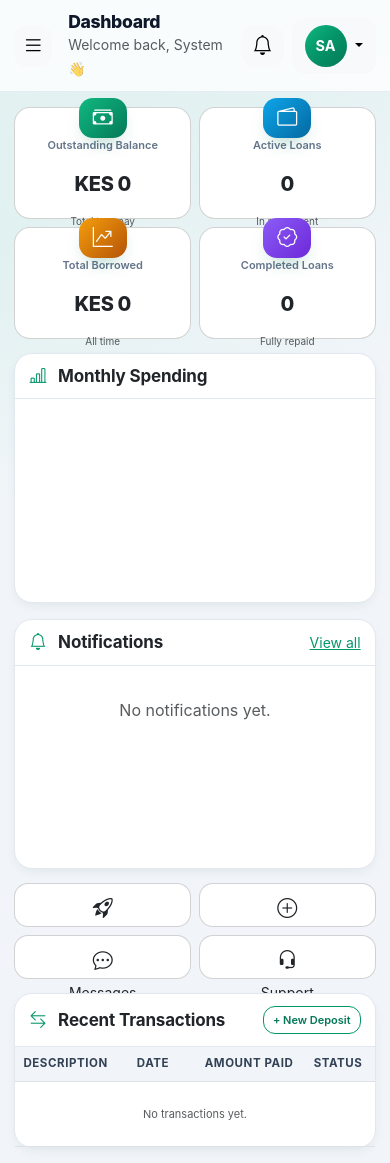
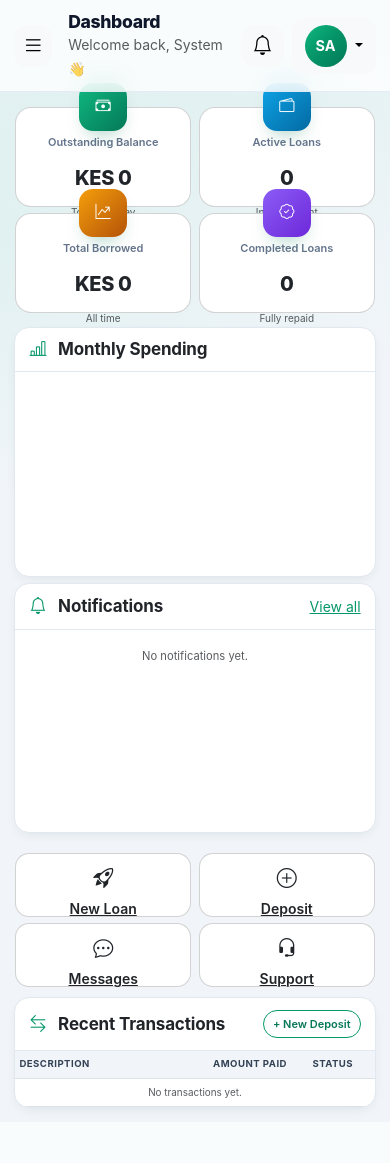
Before and after one commit to trippie412/easysaff.com, a Flask app: page /dashboard/ in a window 390 px wide. After the commit the page ends 1113 px from the top, so only its background shows below. Run offline with Flask 3, Linux system fonts and the light colour scheme; a user stored in the database is signed in; data comes from the database, SQL or seed files in the repository.

Commit message:
Optimize dashboard mobile layout

```diff
--- a/app/static/css/style.css
+++ b/app/static/css/style.css
@@ -594,292 +594,496 @@
   }
 }
 /* =========================================================
-   MOBILE DASHBOARD - COMPACT ONE-SCREEN LAYOUT
+   MOBILE DASHBOARD
+   Compact, clean and responsive layout
    ========================================================= */
 
 @media (max-width: 576px) {
 
-    /* -----------------------------------------------------
-       MAIN DASHBOARD SPACING
-       ----------------------------------------------------- */
+    /* =====================================================
+       PAGE / CONTAINER
+       ===================================================== */
 
-    .dashboard-container {
-        padding: 8px !important;
+    .dashboard-container,
+    .dashboard-page {
+        padding: 6px !important;
     }
 
     .container,
     .container-fluid {
-        padding-left: 10px !important;
-        padding-right: 10px !important;
+        width: 100% !important;
+        max-width: 100% !important;
+        padding-left: 8px !important;
+        padding-right: 8px !important;
+    }
+
+    /* Reduce vertical spacing from Bootstrap rows */
+    .row {
+        --bs-gutter-x: 8px !important;
+        --bs-gutter-y: 8px !important;
+    }
+
+    .row.g-3 {
+        --bs-gutter-x: 8px !important;
+        --bs-gutter-y: 8px !important;
     }
 
 
-    /* -----------------------------------------------------
+    /* =====================================================
        4 SUMMARY CARDS
-       2 COLUMNS × 2 ROWS
-       ----------------------------------------------------- */
-
-    .dashboard-grid {
-        display: grid !important;
-        grid-template-columns: repeat(2, minmax(0, 1fr)) !important;
-        gap: 8px !important;
-        margin-bottom: 10px !important;
-    }
+       Outstanding / Active / Borrowed / Completed
+       ===================================================== */
 
     .stat-card {
-        height: 125px !important;
-        min-height: 125px !important;
-        padding: 10px 6px !important;
+        height: 108px !important;
+        min-height: 108px !important;
+
+        padding: 8px 5px !important;
         margin: 0 !important;
+
         border-radius: 14px !important;
 
         display: flex !important;
         flex-direction: column !important;
         align-items: center !important;
         justify-content: center !important;
+
+        overflow: visible !important;
     }
 
-    /* Stat card icon */
+    /* Icon */
 
-    .stat-card .stat-icon,
-    .stat-card > div:first-child {
-        width: 46px !important;
-        height: 46px !important;
-        min-height: 46px !important;
+    .stat-card .stat-icon {
+        width: 42px !important;
+        height: 42px !important;
+        min-width: 42px !important;
+        min-height: 42px !important;
+
+        margin-top: -18px !important;
         margin-bottom: 5px !important;
+
+        border-radius: 12px !important;
+
+        display: flex !important;
+        align-items: center !important;
+        justify-content: center !important;
+
+        font-size: 1rem !important;
     }
 
-    .stat-card i {
-        font-size: 1.25rem !important;
+    .stat-card .stat-icon i {
+        font-size: 1.1rem !important;
     }
 
-    /* Stat title */
+    /* Title */
 
-    .stat-card h6,
-    .stat-card h5,
-    .stat-card .text-muted {
-        font-size: 0.72rem !important;
-        line-height: 1.15 !important;
-        margin-bottom: 3px !important;
+    .stat-card .stat-label {
+        display: block !important;
+
+        font-size: 0.68rem !important;
+        line-height: 1.05 !important;
+
+        text-align: center !important;
+
+        margin: 0 0 4px !important;
+
+        color: #64748b !important;
+        white-space: nowrap !important;
     }
 
-    /* Amount */
+    /* Main number */
 
-    .stat-card h3,
-    .stat-card h4 {
-        font-size: 1.25rem !important;
+    .stat-card .stat-value {
+        display: block !important;
+
+        font-size: 1.15rem !important;
         line-height: 1.1 !important;
-        margin: 3px 0 !important;
+
+        margin: 0 0 3px !important;
+
+        text-align: center !important;
     }
 
-    /* Bottom description */
+    /* Description */
 
     .stat-card small {
-        font-size: 0.65rem !important;
+        display: block !important;
+
+        font-size: 0.61rem !important;
         line-height: 1 !important;
+
+        text-align: center !important;
+        white-space: nowrap !important;
     }
 
 
-    /* -----------------------------------------------------
+    /* =====================================================
        MONTHLY SPENDING
-       ----------------------------------------------------- */
+       ===================================================== */
 
-    .card.mb-4 {
-        margin-bottom: 10px !important;
+    .app-card {
+        border-radius: 15px !important;
+        overflow: hidden !important;
     }
 
-    /* Target the spending card */
+    .app-card-header {
+        min-height: 48px !important;
 
-    .dashboard-grid + .card {
-        border-radius: 14px !important;
+        padding: 10px 13px !important;
+
+        display: flex !important;
+        align-items: center !important;
     }
 
-    .dashboard-grid + .card .card-header {
-        padding: 10px 12px !important;
+    .app-card-header h5 {
+        font-size: 0.95rem !important;
+        line-height: 1.1 !important;
+        margin: 0 !important;
     }
 
-    .dashboard-grid + .card .card-header h5 {
-        font-size: 0.95rem !important;
+    /* Monthly spending card */
+
+    #spendChart {
+        height: 70px !important;
+        max-height: 70px !important;
     }
 
-    .dashboard-grid + .card .card-body {
-        height: 90px !important;
-        min-height: 90px !important;
-        padding: 10px !important;
+    .app-card .card-body {
+        padding: 8px !important;
+    }
+
+    /* Make spending area much shorter */
+
+    #spendChart {
+        display: block !important;
     }
 
 
-    /* -----------------------------------------------------
+    /* =====================================================
        NOTIFICATIONS
-       ----------------------------------------------------- */
+       ===================================================== */
 
-    .dashboard-grid + .card + .card {
-        border-radius: 14px !important;
-        margin-bottom: 10px !important;
+    .mini-list {
+        max-height: 62px !important;
+        overflow: hidden !important;
     }
 
-    .dashboard-grid + .card + .card .card-header {
-        padding: 10px 12px !important;
+    .mini-list .list-group-item {
+        padding: 8px 10px !important;
+        font-size: 0.72rem !important;
     }
 
-    .dashboard-grid + .card + .card .card-header h5 {
-        font-size: 0.95rem !important;
+    .mini-list .mini-icon {
+        width: 28px !important;
+        height: 28px !important;
+        min-width: 28px !important;
+
+        display: flex !important;
+        align-items: center !important;
+        justify-content: center !important;
+
+        font-size: 0.75rem !important;
     }
 
-    .dashboard-grid + .card + .card .card-body {
-        min-height: 55px !important;
-        padding: 10px !important;
+    .mini-list strong {
+        font-size: 0.72rem !important;
+    }
+
+    .mini-list small {
+        font-size: 0.62rem !important;
+    }
+
+    /* Empty notifications message */
+
+    .mini-list .text-center {
+        padding: 12px 5px !important;
+        font-size: 0.75rem !important;
     }
 
 
-    /* -----------------------------------------------------
+    /* =====================================================
        QUICK ACTIONS
-       ----------------------------------------------------- */
+       New Loan / Deposit / Messages / Support
+       ===================================================== */
 
-    .quick-actions {
-        display: grid !important;
-        grid-template-columns: repeat(2, minmax(0, 1fr)) !important;
-        gap: 7px !important;
+    /* The actual HTML uses .row, not .quick-actions */
+
+    .row.g-3.mb-4:has(.quick-card) {
+        margin-top: 0 !important;
         margin-bottom: 10px !important;
     }
 
     .quick-card {
-        min-height: 48px !important;
-        height: 48px !important;
-        padding: 7px 10px !important;
-        border-radius: 9px !important;
+        min-height: 70px !important;
+        height: 70px !important;
+
+        padding: 10px 12px !important;
+
+        border-radius: 13px !important;
 
         display: flex !important;
         align-items: center !important;
-        gap: 6px !important;
+        justify-content: flex-start !important;
+
+        gap: 9px !important;
+
+        text-decoration: underline !important;
     }
 
     .quick-card i {
-        font-size: 0.9rem !important;
+        font-size: 1.25rem !important;
+
+        flex-shrink: 0 !important;
     }
 
-    .quick-card h6,
-    .quick-card strong,
+    .quick-card span {
+        font-size: 0.92rem !important;
+        font-weight: 600 !important;
+
+        line-height: 1.1 !important;
+    }
+
+
+    /* =====================================================
+       RECENT TRANSACTIONS
+       ===================================================== */
+
+    .app-table {
+        font-size: 0.68rem !important;
+    }
+
+    .app-table th,
+    .app-table td {
+        padding: 7px 5px !important;
+    }
+
+    .app-table th {
+        font-size: 0.6rem !important;
+    }
+
+    .txn-icon {
+        width: 25px !important;
+        height: 25px !important;
+
+        flex-shrink: 0 !important;
+
+        display: flex !important;
+        align-items: center !important;
+        justify-content: center !important;
+    }
+
+    .app-table strong {
+        font-size: 0.68rem !important;
+    }
+
+    .app-table small {
+        font-size: 0.58rem !important;
+    }
+
+    /* Hide less important transaction columns on mobile */
+
+    .app-table th:nth-child(2),
+    .app-table td:nth-child(2) {
+        display: none !important;
+    }
+
+    /* New deposit button */
+
+    .app-card-header .btn {
+        font-size: 0.65rem !important;
+
+        padding: 5px 8px !important;
+
+        border-radius: 14px !important;
+    }
+
+
+    /* =====================================================
+       WELCOME / FLASH ALERT
+       ===================================================== */
+
+    .alert {
+        margin: 5px 0 8px !important;
+
+        padding: 8px 10px !important;
+
+        font-size: 0.75rem !important;
+
+        border-radius: 9px !important;
+    }
+
+
+    /* =====================================================
+       DASHBOARD HEADER
+       ===================================================== */
+
+    .dashboard-page h1 {
+        font-size: 1.15rem !important;
+        line-height: 1.1 !important;
+    }
+
+    .dashboard-page h2 {
+        font-size: 1rem !important;
+    }
+
+    .dashboard-page h5 {
+        font-size: 0.95rem !important;
+    }
+}
+
+
+/* =========================================================
+   VERY SMALL PHONES
+   390px AND BELOW
+   ========================================================= */
+
+@media (max-width: 390px) {
+
+    .container,
+    .container-fluid {
+        padding-left: 6px !important;
+        padding-right: 6px !important;
+    }
+
+    .row,
+    .row.g-3 {
+        --bs-gutter-x: 6px !important;
+        --bs-gutter-y: 6px !important;
+    }
+
+
+    /* Smaller summary cards */
+
+    .stat-card {
+        height: 100px !important;
+        min-height: 100px !important;
+
+        padding: 6px 4px !important;
+
+        border-radius: 12px !important;
+    }
+
+    .stat-card .stat-icon {
+        width: 38px !important;
+        height: 38px !important;
+        min-width: 38px !important;
+        min-height: 38px !important;
+
+        margin-top: -15px !important;
+        margin-bottom: 4px !important;
+
+        border-radius: 11px !important;
+    }
+
+    .stat-card .stat-icon i {
+        font-size: 0.95rem !important;
+    }
+
+    .stat-card .stat-label {
+        font-size: 0.62rem !important;
+    }
+
+    .stat-card .stat-value {
+        font-size: 1.05rem !important;
+    }
+
+    .stat-card small {
+        font-size: 0.57rem !important;
+    }
+
+
+    /* Spending */
+
+    #spendChart {
+        height: 55px !important;
+        max-height: 55px !important;
+    }
+
+    .app-card-header {
+        min-height: 44px !important;
+        padding: 8px 10px !important;
+    }
+
+    .app-card-header h5 {
+        font-size: 0.88rem !important;
+    }
+
+
+    /* Notifications */
+
+    .mini-list {
+        max-height: 55px !important;
+    }
+
+    .mini-list .text-center {
+        padding: 10px 4px !important;
+        font-size: 0.7rem !important;
+    }
+
+
+    /* Quick actions */
+
+    .quick-card {
+        height: 64px !important;
+        min-height: 64px !important;
+
+        padding: 8px 10px !important;
+
+        border-radius: 12px !important;
+
+        gap: 7px !important;
+    }
+
+    .quick-card i {
+        font-size: 1.1rem !important;
+    }
+
     .quick-card span {
         font-size: 0.82rem !important;
     }
 
 
-    /* -----------------------------------------------------
-       RECENT TRANSACTIONS
-       ----------------------------------------------------- */
+    /* Transactions */
 
-    .quick-actions + .card {
-        border-radius: 14px !important;
-        margin-bottom: 10px !important;
+    .app-table {
+        font-size: 0.62rem !important;
     }
 
-    .quick-actions + .card .card-header {
-        padding: 10px 12px !important;
+    .app-table th,
+    .app-table td {
+        padding: 6px 4px !important;
     }
-
-    .quick-actions + .card .card-header h5 {
-        font-size: 0.95rem !important;
-    }
-
-    .quick-actions + .card .card-body {
-        padding: 0 !important;
-    }
-
-    /* Smaller transaction table */
-
-    .quick-actions + .card table {
-        font-size: 0.65rem !important;
-    }
-
-    .quick-actions + .card th,
-    .quick-actions + .card td {
-        padding: 7px 5px !important;
-    }
-
-    /* New deposit button */
-
-    .quick-actions + .card .btn {
-        font-size: 0.68rem !important;
-        padding: 5px 8px !important;
-        border-radius: 15px !important;
-    }
-
-
-    /* -----------------------------------------------------
-       ALERT / WELCOME MESSAGE
-       ----------------------------------------------------- */
-
-    .alert {
-        margin-bottom: 8px !important;
-        padding: 9px 11px !important;
-        font-size: 0.78rem !important;
-        border-radius: 9px !important;
-    }
-
-
-    /* -----------------------------------------------------
-       GENERAL TYPOGRAPHY
-       ----------------------------------------------------- */
-
-    .dashboard-page h1 {
-        font-size: 1.25rem !important;
-    }
-
-    .dashboard-page h2 {
-        font-size: 1.1rem !important;
-    }
-
-    .dashboard-page h5 {
-        font-size: 0.95rem !important;
-    }
-
 }
 
 
 /* =========================================================
-   VERY SMALL PHONES
+   EXTRA SMALL PHONES
    ========================================================= */
 
-@media (max-width: 390px) {
+@media (max-width: 350px) {
 
-    .dashboard-grid {
-        gap: 6px !important;
+    .stat-card {
+        height: 94px !important;
+        min-height: 94px !important;
     }
 
-    .stat-card {
-        height: 112px !important;
-        min-height: 112px !important;
-        padding: 7px 5px !important;
+    .stat-card .stat-icon {
+        width: 34px !important;
+        height: 34px !important;
+        min-width: 34px !important;
+        min-height: 34px !important;
     }
 
-    .stat-card .stat-icon,
-    .stat-card > div:first-child {
-        width: 40px !important;
-        height: 40px !important;
-        min-height: 40px !important;
-    }
-
-    .stat-card h3,
-    .stat-card h4 {
-        font-size: 1.1rem !important;
-    }
-
-    .stat-card h6,
-    .stat-card h5,
-    .stat-card .text-muted {
-        font-size: 0.67rem !important;
+    .stat-card .stat-value {
+        font-size: 0.98rem !important;
     }
 
     .quick-card {
-        height: 44px !important;
-        min-height: 44px !important;
-        padding: 6px 8px !important;
+        height: 58px !important;
+        min-height: 58px !important;
     }
 
-    .quick-card h6,
-    .quick-card strong,
     .quick-card span {
-        font-size: 0.75rem !important;
+        font-size: 0.76rem !important;
     }
 }
```
